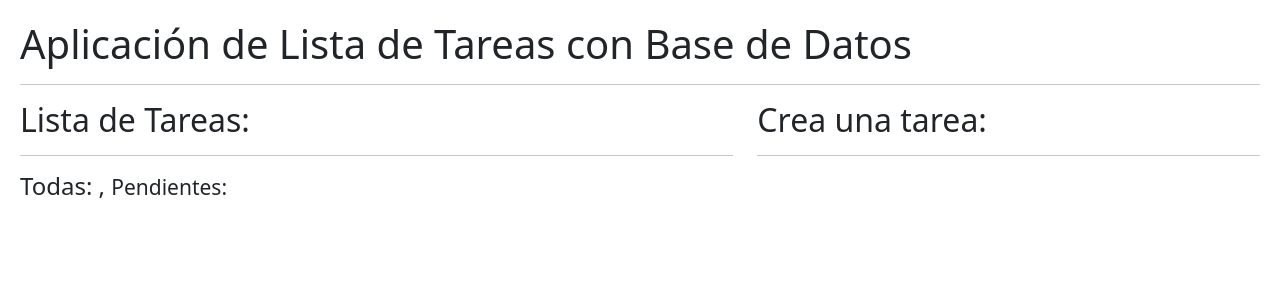
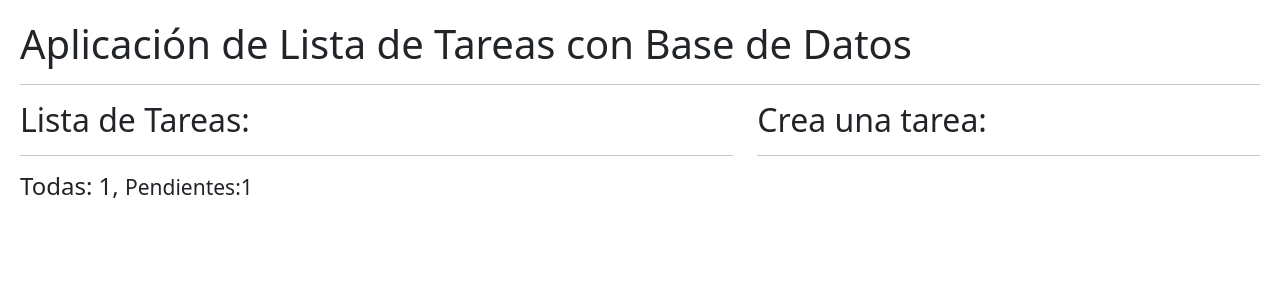
Before and after one commit to jona0707/TaskListApp, a React (Vite) app in the folder client/: page / in a window 1280 px wide. Shown: the top 300 px of the page. Built offline with nearby package versions, Linux system fonts and the light colour scheme.

Commit message:
Corrección de errores en el custom hook

```diff
--- a/client/src/components/ListApp.jsx
+++ b/client/src/components/ListApp.jsx
@@ -1,5 +1,8 @@
+import { useControlList } from "../useControlList";
+
 export const ListApp = () => {
   // Función para retornar valores de los hijos
+  const {list, listLength, listPending, handleAddItem, handleDelItem, handleCrossItem} = useControlList();
   return (
     <>
       <h1>Aplicación de Lista de Tareas con Base de Datos</h1>
@@ -8,7 +11,9 @@ export const ListApp = () => {
         <div className="col-7">
           <h2>Lista de Tareas:</h2>
           <hr />
-            <h4>Todas: , <small>Pendientes: </small></h4>
+          <h4>
+            Todas: {listLength}, <small>Pendientes:{listPending} </small>
+          </h4>
           {/* ComponenteLista */}
         </div>
         <div className="col-5">
--- a/client/src/helpers/listReducer.js
+++ b/client/src/helpers/listReducer.js
@@ -1,15 +1,14 @@
-// Me llega la lista y el action que desestructuro en type y payload.
-export const listReducer = (initialList = [], {type, payload}) => {
-    switch (type) {
+export const listReducer = (initialList = [], action) => {
+    switch (action.type) {
         case 'add_item':
-            return [...initialList, payload];
+            return [...initialList, action.payload];
 
         case 'del_item':
-            return initialList.filter((item)=> item.id != payload);
+            return initialList.filter((item)=> item.id != action.payload);
 
         case 'cross_item':
             return initialList.map((item)=>{
-                if(item.id == payload){
+                if(item.id == action.payload){
                     return {...item, done: !item.done};
                 }
                 return initialList;
--- a/client/src/useControlList.js
+++ b/client/src/useControlList.js
@@ -2,11 +2,19 @@ import React, { useReducer } from 'react'
 import { listReducer } from './helpers/listReducer'
 
 export const useControlList = () => {
+
+    // Momentaneo para mostrar en frontend
+    const initialState = [{
+        id: new Date().getTime(),
+        description: "Recolectar la piedra del alma",
+        done: false,
+    }]
+
     // Agregar init cuando ya se junte con la base.
-    const [list, dispatch] = useReducer(listReducer(), initialState = [])
+    const [list, dispatch] = useReducer(listReducer, initialState)
 
     // Añadir item
-    const handleAddItem = (item) =>{
+    const handleAddItem = (item) => {
         dispatch(
             {
                 type: 'add_item',
@@ -15,7 +23,7 @@ export const useControlList = () => {
         );
     }
     // Eliminar item
-    const handleDelItem = () =>{
+    const handleDelItem = () => {
         dispatch(
             {
                 type: 'del_item',
@@ -24,7 +32,7 @@ export const useControlList = () => {
         );
     }
     // Tachar item
-    const handleCrossItem = () =>{
+    const handleCrossItem = () => {
         dispatch(
             {
                 type: 'cross_item',
@@ -37,7 +45,7 @@ export const useControlList = () => {
         useControlList,
         list,
         listLength: list.length,
-        listPending: list.filter(item=>!item.done).length,
+        listPending: list.filter(item => !item.done).length,
         handleAddItem,
         handleDelItem,
         handleCrossItem
```
Lines whose indentation alone changed are shown as unchanged.
